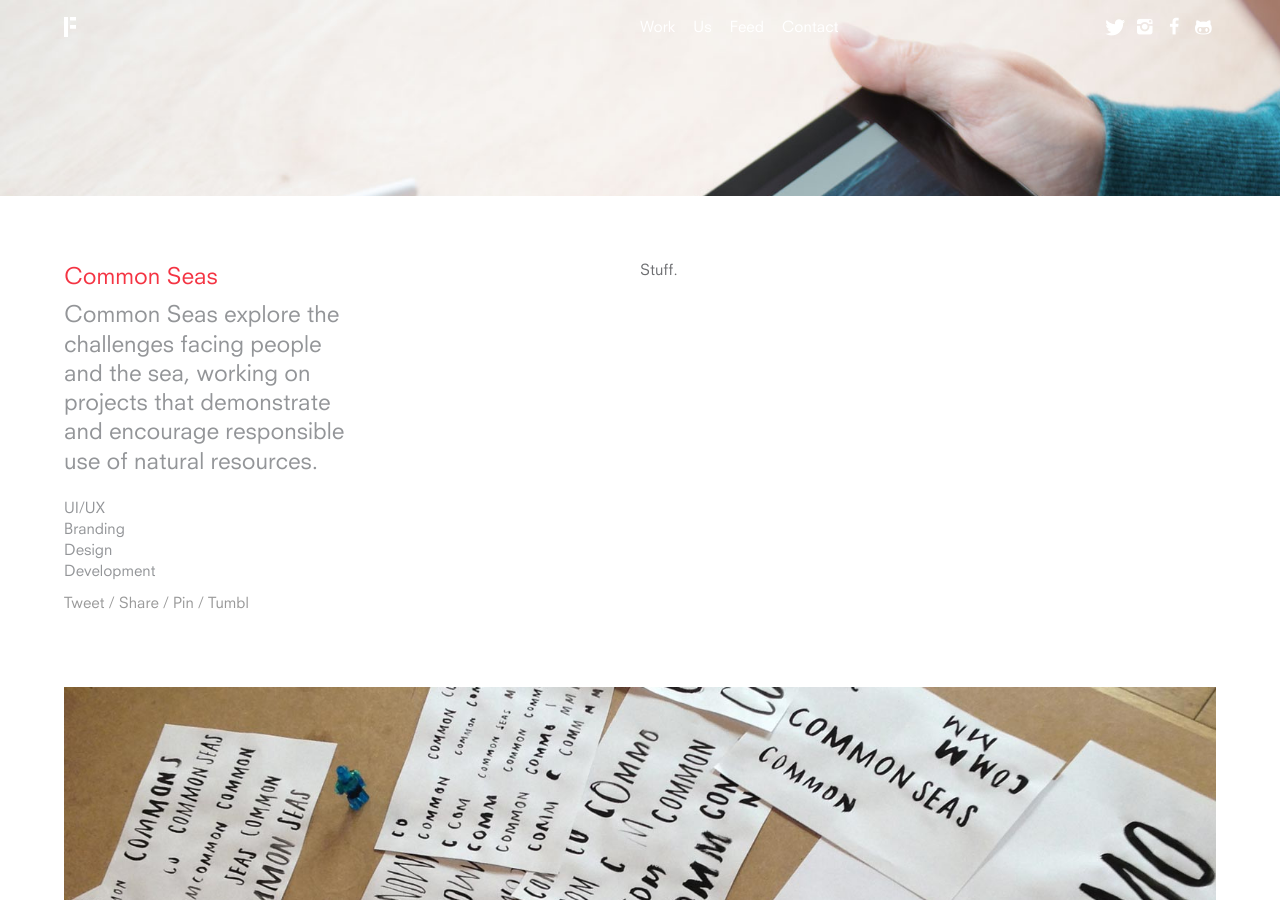
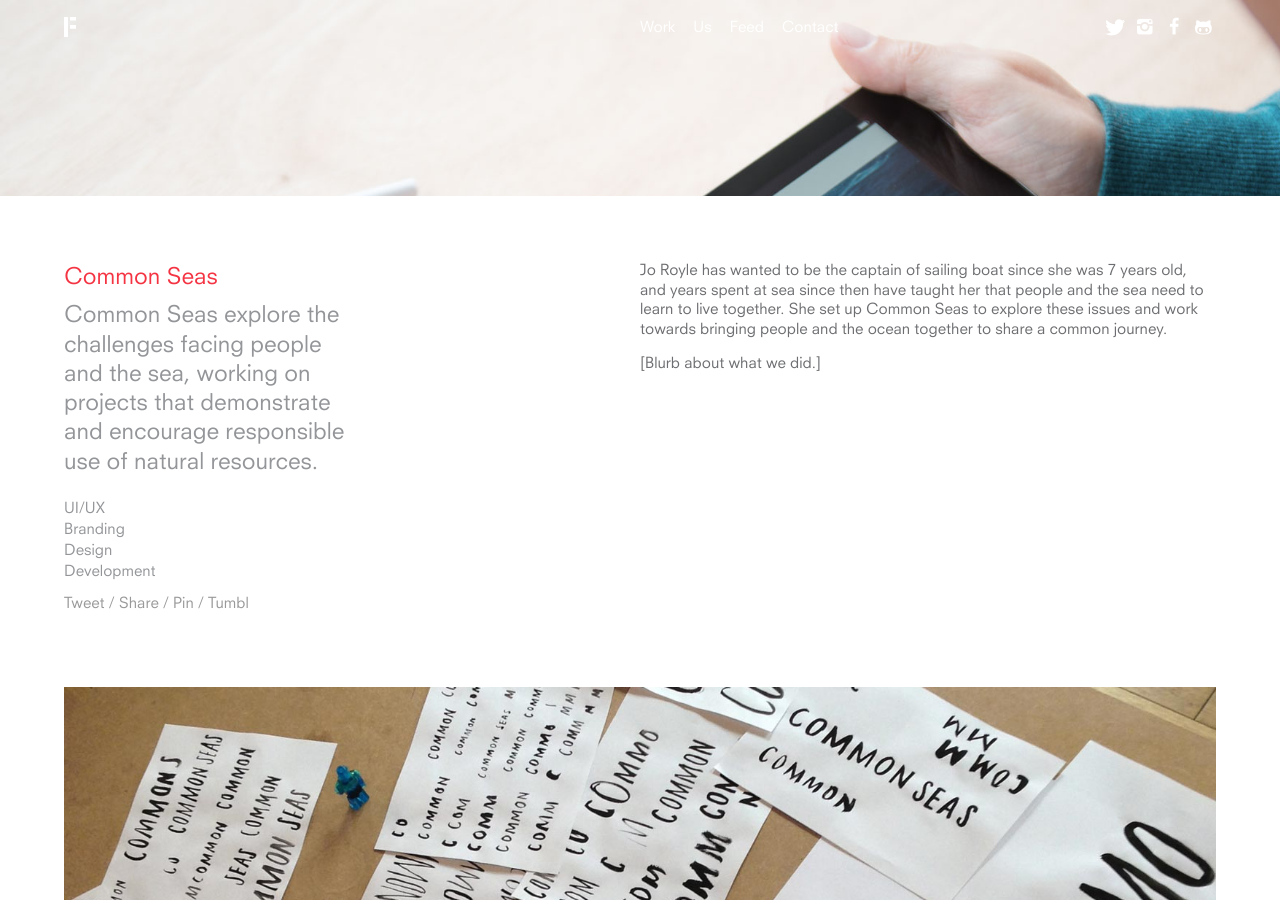
Before and after one commit to EMT/fieldwork-v2, a Jekyll site: the page built from _work/common-seas.html, in a window 1280 px wide and 900 px high, scrolled down 389 px. Built offline with Jekyll 4.4.1, drawn with Linux system fonts in a browser that asks for light colours; nearby versions of some CDN libraries.

Commit message:
Added some blurb.

```diff
--- a/_work/common-seas.html
+++ b/_work/common-seas.html
@@ -21,7 +21,8 @@
 			{% include project-title.html %}
 
 			<div class="project-description">
-				<p>Stuff.</p>
+				<p>Jo Royle has wanted to be the captain of sailing boat since she was 7 years old, and years spent at sea since then have taught her that people and the sea need to learn to live together. She set up Common Seas to explore these issues and work towards bringing people and the ocean together to share a common journey.</p>
+				<p>[Blurb about what we did.]</p>
 			</div>
 		</div>
 	</div>
```
